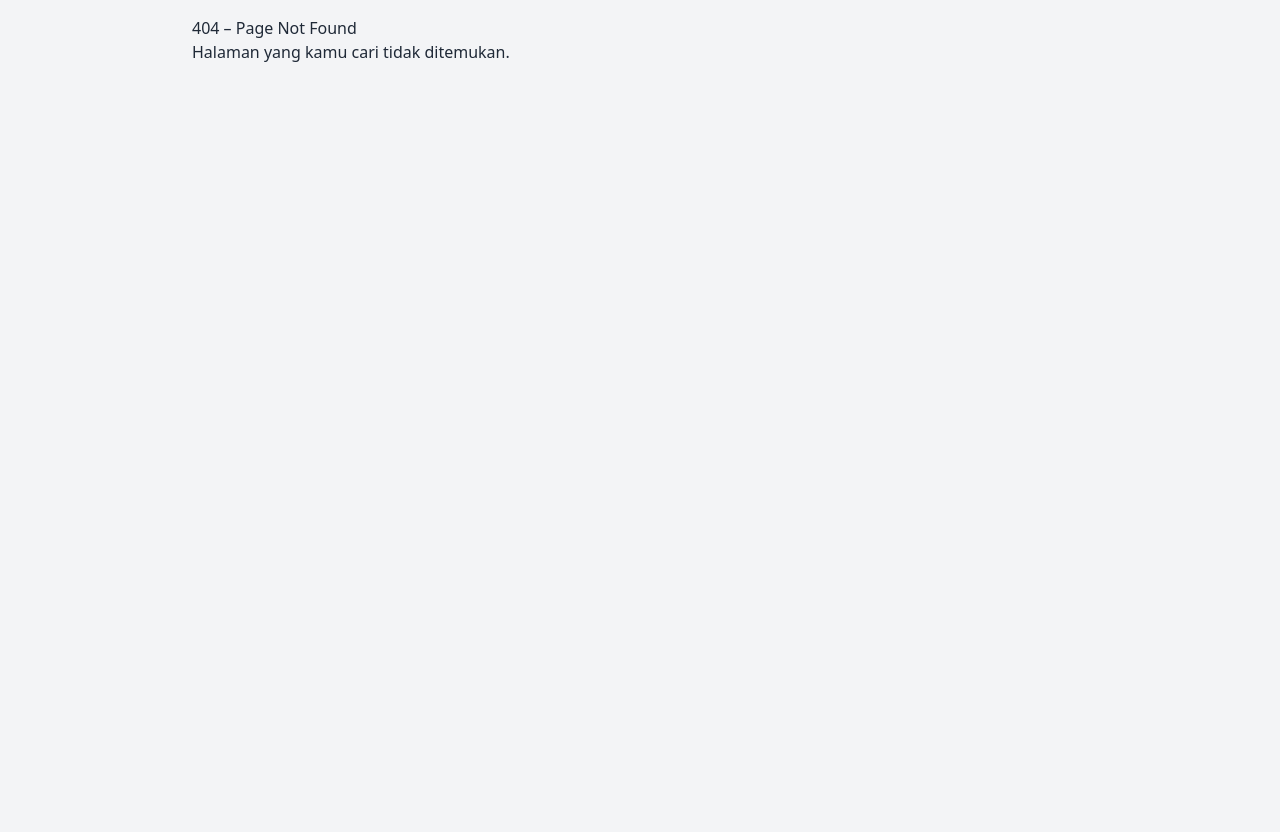
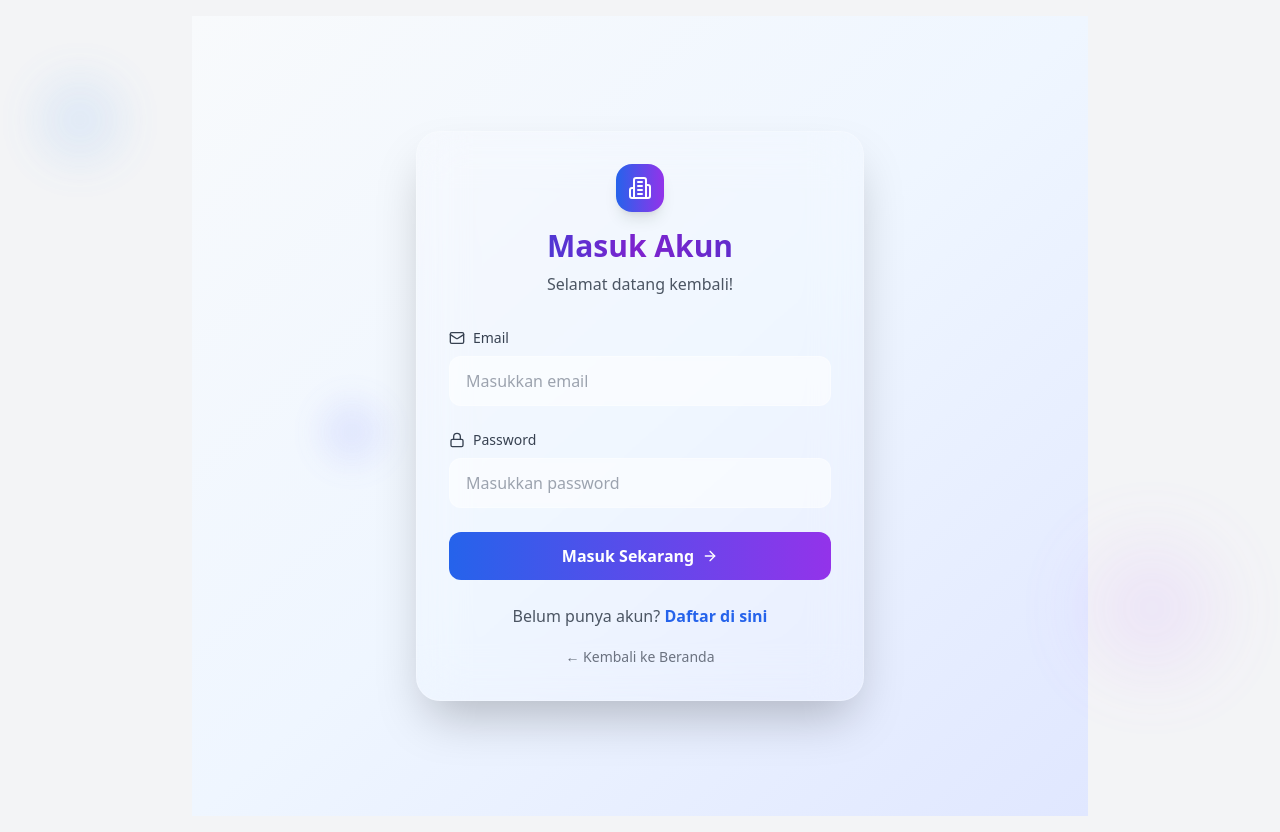
Before and after one commit to AryasatyaWidyatna/roomreservation, a Next.js app: page /login in a window 1280 px wide. Before the commit this address had no page. Before the commit the page ends 800 px from the top, so only its background shows below. Built offline with nearby package versions, Linux system fonts and the light colour scheme.

Commit message:
check puink

```diff
--- /dev/null
+++ b/app/login/page.jsx
@@ -0,0 +1,153 @@
+'use client';
+import { useState } from 'react';
+import { useRouter } from 'next/navigation';
+import { supabase } from '@/lib/supabaseClient';
+import { Mail, Lock, ArrowRight, Building2, AlertCircle } from 'lucide-react';
+import Link from 'next/link';
+import React from 'react';
+
+export default function LoginPage() {
+  const [email, setEmail] = useState('');
+  const [password, setPassword] = useState('');
+  const [error, setError] = useState('');
+  const [loading, setLoading] = useState(false);
+  const router = useRouter();
+
+  const handleLogin = async (e) => {
+    e.preventDefault();
+    setError('');
+    setLoading(true);
+
+    const { data, error } = await supabase.auth.signInWithPassword({
+      email,
+      password,
+    });
+
+    setLoading(false);
+
+    if (error) {
+      setError(error.message);
+    } else {
+      router.push('/client/reserve');
+    }
+  };
+
+  return (
+    <div className="min-h-screen bg-gradient-to-br from-slate-50 via-blue-50 to-indigo-100 flex items-center justify-center p-4">
+      {/* Background decorations */}
+      <div className="absolute inset-0 overflow-hidden pointer-events-none">
+        <div className="absolute top-20 left-10 w-20 h-20 bg-blue-400/20 rounded-full blur-xl animate-pulse" />
+        <div className="absolute bottom-32 right-16 w-32 h-32 bg-purple-400/20 rounded-full blur-2xl animate-pulse delay-1000" />
+        <div className="absolute top-1/2 left-1/4 w-16 h-16 bg-indigo-400/20 rounded-full blur-lg animate-pulse delay-500" />
+      </div>
+
+      <div className="relative w-full max-w-md">
+        {/* Glassmorphism Card */}
+        <div className="backdrop-blur-xl bg-white/10 border border-white/20 rounded-3xl p-8 shadow-2xl">
+          {/* Header */}
+          <div className="text-center mb-8">
+            <div className="flex items-center justify-center mb-4">
+              <div className="bg-gradient-to-r from-blue-600 to-purple-600 p-3 rounded-2xl shadow-lg">
+                <Building2 className="w-6 h-6 text-white" />
+              </div>
+            </div>
+            <h1 className="text-3xl font-bold bg-gradient-to-r from-blue-700 via-purple-700 to-indigo-700 bg-clip-text text-transparent mb-2">
+              Masuk Akun
+            </h1>
+            <p className="text-gray-600">Selamat datang kembali!</p>
+          </div>
+
+          {/* Error Message */}
+          {error && (
+            <div className="mb-6 p-4 bg-red-500/20 border border-red-500/30 rounded-xl flex items-center gap-3 text-red-700">
+              <AlertCircle className="w-5 h-5" />
+              <span>{error}</span>
+            </div>
+          )}
+
+          {/* Form */}
+          <form onSubmit={handleLogin} className="space-y-6">
+            {/* Email Field */}
+            <div className="space-y-2">
+              <label
+                htmlFor="email"
+                className="text-sm font-medium text-gray-700 flex items-center gap-2"
+              >
+                <Mail className="w-4 h-4" />
+                Email
+              </label>
+              <input
+                id="email"
+                type="email"
+                placeholder="Masukkan email"
+                value={email}
+                onChange={(e) => setEmail(e.target.value)}
+                className="w-full px-4 py-3 bg-white/50 border border-white/30 rounded-xl focus:outline-none focus:ring-2 focus:ring-blue-500/50 focus:border-transparent transition-all duration-200 backdrop-blur-sm"
+                required
+              />
+            </div>
+
+            {/* Password Field */}
+            <div className="space-y-2">
+              <label
+                htmlFor="password"
+                className="text-sm font-medium text-gray-700 flex items-center gap-2"
+              >
+                <Lock className="w-4 h-4" />
+                Password
+              </label>
+              <input
+                id="password"
+                type="password"
+                placeholder="Masukkan password"
+                value={password}
+                onChange={(e) => setPassword(e.target.value)}
+                className="w-full px-4 py-3 bg-white/50 border border-white/30 rounded-xl focus:outline-none focus:ring-2 focus:ring-blue-500/50 focus:border-transparent transition-all duration-200 backdrop-blur-sm"
+                required
+              />
+            </div>
+
+            {/* Submit Button */}
+            <button
+              type="submit"
+              disabled={loading}
+              className="group relative w-full bg-gradient-to-r from-blue-600 to-purple-600 hover:from-blue-700 hover:to-purple-700 disabled:from-gray-400 disabled:to-gray-500 text-white font-semibold py-3 px-6 rounded-xl transition-all duration-300 transform hover:scale-105 hover:shadow-xl flex items-center justify-center gap-2"
+            >
+              {loading ? (
+                <div className="w-5 h-5 border-2 border-white/30 border-t-white rounded-full animate-spin" />
+              ) : (
+                <>
+                  Masuk Sekarang
+                  <ArrowRight className="w-4 h-4 group-hover:translate-x-1 transition-transform" />
+                </>
+              )}
+            </button>
+          </form>
+
+          {/* Register Link */}
+          <div className="mt-6 text-center">
+            <p className="text-gray-600">
+              Belum punya akun?{' '}
+              <Link
+                href="/register"
+                className="text-blue-600 hover:text-blue-700 font-semibold hover:underline transition-colors"
+              >
+                Daftar di sini
+              </Link>
+            </p>
+          </div>
+
+          {/* Back to Home */}
+          <div className="mt-4 text-center">
+            <Link
+              href="/"
+              className="text-gray-500 hover:text-gray-700 text-sm hover:underline transition-colors"
+            >
+              ← Kembali ke Beranda
+            </Link>
+          </div>
+        </div>
+      </div>
+    </div>
+  );
+}
--- a/app/page.jsx
+++ b/app/page.jsx
@@ -113,6 +113,19 @@ export default function HomePage() {
                   <div className="absolute inset-0 bg-white/20 rounded-2xl opacity-0 group-hover:opacity-100 transition-opacity blur-xl" />
                 </button>
               </Link>
+              <Link href="/login">
+              <button className="group relative bg-gradient-to-r from-blue-500 to-indigo-600
+               hover:from-blue-600 hover:to-indigo-700 text-white font-bold
+               py-4 px-8 rounded-2xl transition-all duration-300 transform
+               hover:scale-105 hover:shadow-2xl flex items-center gap-3 text-lg"
+               >
+               <Users className="w-5 h-5" /> Login sebagai Client
+               <ArrowRight className="w-5 h-5 group-hover:translate-x-1 transition-transform" />
+               <div className="absolute inset-0 bg-white/20 rounded-2xl opacity-0
+                 group-hover:opacity-100 transition-opacity blur-xl" />
+                 </button>
+                 </Link>
+
 
 
             </div>
```
Also changed, not shown: 1 other file (tests, documents, lock files or other folders).
